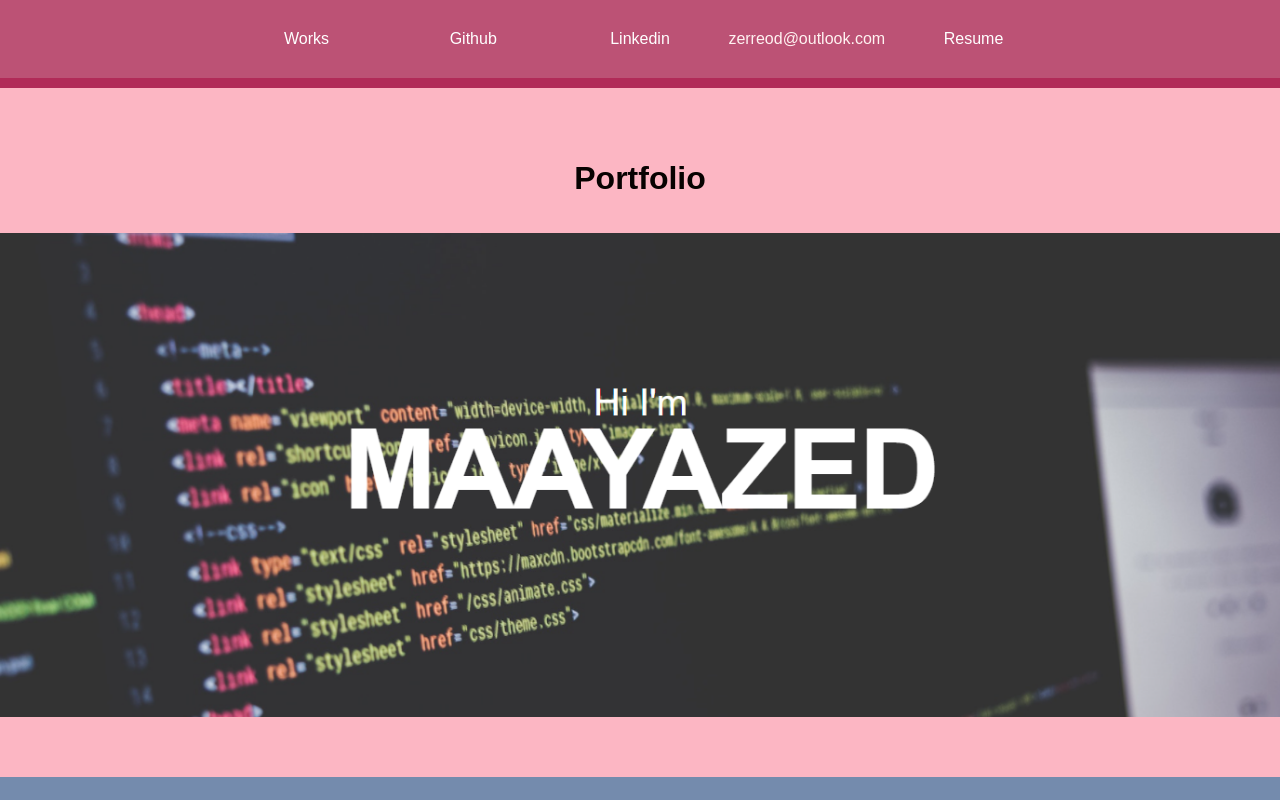
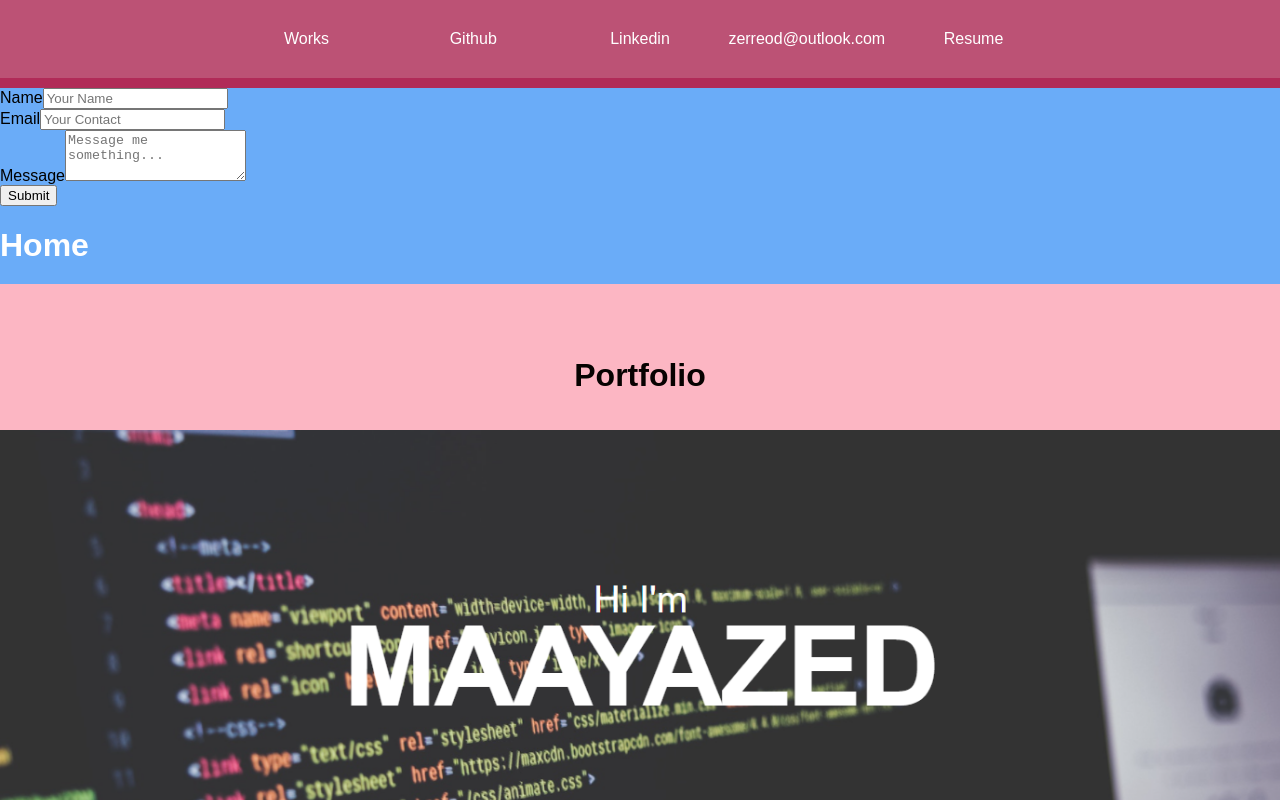
Before and after one commit to maayazed/react-portfolio-works, a React (Create React App) app: page /email-form in a window 1280 px wide. Shown: the top 800 px of the page. Built offline with nearby package versions, Linux system fonts and the light colour scheme.

Commit message:
this form was hell on earth to make

```diff
--- a/package.json
+++ b/package.json
@@ -9,8 +9,12 @@
     "axios": "^0.21.4",
     "bootstrap": "^5.1.1",
     "dotenv": "^8.2.0",
+    "emailjs-com": "^3.2.0",
+    "gh-pages": "^3.2.3",
     "react": "^17.0.2",
+    "react-bootstrap": "^1.6.3",
     "react-dom": "^17.0.2",
+    "react-router-dom": "^5.3.0",
     "react-scripts": "^1.1.5",
     "web-vitals": "^1.1.2"
   },
--- a/src/App.js
+++ b/src/App.js
@@ -2,22 +2,30 @@ import React from 'react';
 import Nav from './components/Nav';
 import About from './components/About';
 import Works from './components/Works';
+import Form from './components/Form';
+
+import { BrowserRouter as Router, Route } from 'react-router-dom';
 
 function App() {
   return (
+    <Router>
       <div>
         <style>{`
       body {
         margin: 0px;
         padding: 0px;
-        background-color: #748BAD;
+        background-color: #6AACF8;
         font-family: Arial, Helvetica, sans-serif;
       }
     `}</style>
         <Nav />
+        <Route exact path='/email-form'>
+          <Form />
+        </Route>
         <About />
         <Works />
       </div>
+    </Router>
   );
 }
 
--- /dev/null
+++ b/src/components/Form.js
@@ -0,0 +1,75 @@
+import React, { useState } from "react";
+import * as emailjs from 'emailjs-com';
+import Form from 'react-bootstrap/Form';
+import Button from 'react-bootstrap/Button';
+
+function contactForm() {
+  const [name, setName] = useState('');
+  const [email, setEmail] = useState('');
+  const [message, setMessage] = useState('');
+
+  const handleChange = (event) => {
+    const { target } = event;
+    const input = target.name;
+    const value = target.value;
+
+    if (input === 'name') {
+      setName(value);
+    } else if (input === 'email') {
+      setEmail(value);
+    } else {
+      setMessage(value);
+    }
+  }
+
+  const handleSubmit = (event) => {
+    event.preventDefault();
+
+    const templateParams = {
+      from_name: name,
+      to_name: 'MAAYAZED',
+      message: message,
+      from_email: email,
+      reply_to: email
+    };
+    emailjs.send(
+      "service_0bo4ur7",
+      "template_1og8cze",
+      templateParams,
+      'user_HreZEXyUeAAEDrbrk1xIk'
+    );
+    resetForm();
+  };
+
+  const resetForm = () => {
+    setName('');
+    setEmail('');
+    setMessage('');
+  }
+
+  return (
+    <div>
+      <Form onSubmit={handleSubmit}>
+        <Form.Group>
+          <Form.Label>Name</Form.Label>
+          <Form.Control name='name' type='text' placeholder='Your Name' value={name} onChange={handleChange} />
+        </Form.Group>
+        {/*  */}
+        <Form.Group>
+          <Form.Label>Email</Form.Label>
+          <Form.Control name='email' type='email' placeholder='Your Contact' value={email} onChange={handleChange} />
+        </Form.Group>
+        {/*  */}
+        <Form.Group>
+          <Form.Label>Message</Form.Label>
+          <Form.Control as='textarea' rows={3} name='message' placeholder='Message me something...' value={message} onChange={handleChange} />
+        </Form.Group>
+        {/*  */}
+        <Button type='submit'>Submit</Button>
+      </Form>
+      <h1><a href='/'>Home</a></h1>
+    </div>
+  );
+}
+
+export default contactForm;
--- a/src/components/Nav.js
+++ b/src/components/Nav.js
@@ -15,7 +15,7 @@ function Nav() {
             target="_blank" rel="noopener noreferrer">
             Linkedin
           </a></li>
-          <li>zerreod@outlook.com</li>
+          <li><a href='/email-form'>zerreod@outlook.com</a></li>
           <li><a href={Resume} download='Resume-MAAYAZED'>Resume</a></li>
         </ul>
       </nav>
--- a/src/styles/Works.css
+++ b/src/styles/Works.css
@@ -37,7 +37,7 @@ nav {
   border-top-width: 100px;
   padding: 50px 0px;
   color: #fff2f1;
-  background-color: #748bad;
+  background-color: #007acc;
 }
 
 .colorStyle {
```
Also changed, not shown: 1 other file (tests, documents, lock files or other folders). Lines whose indentation alone changed are shown as unchanged.
